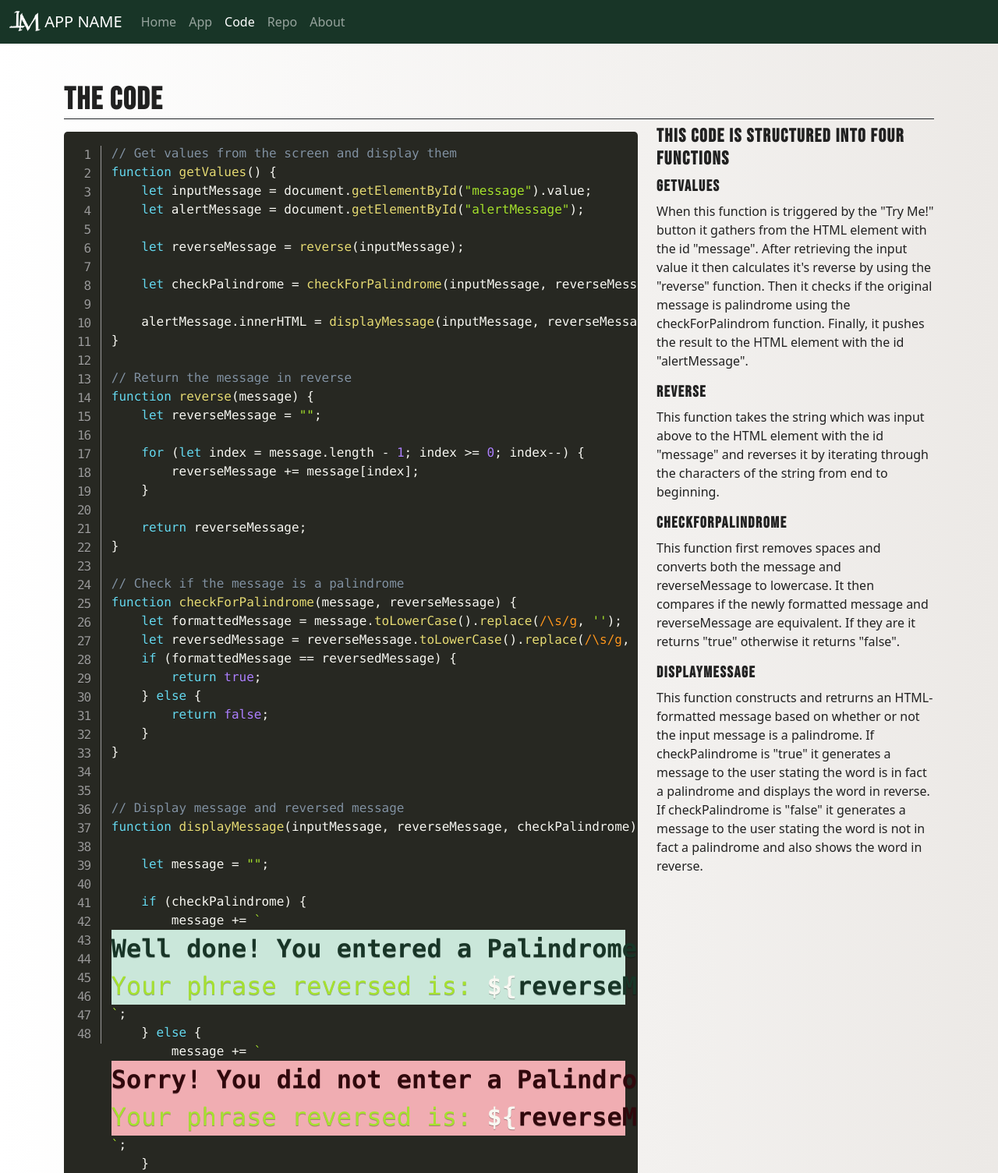
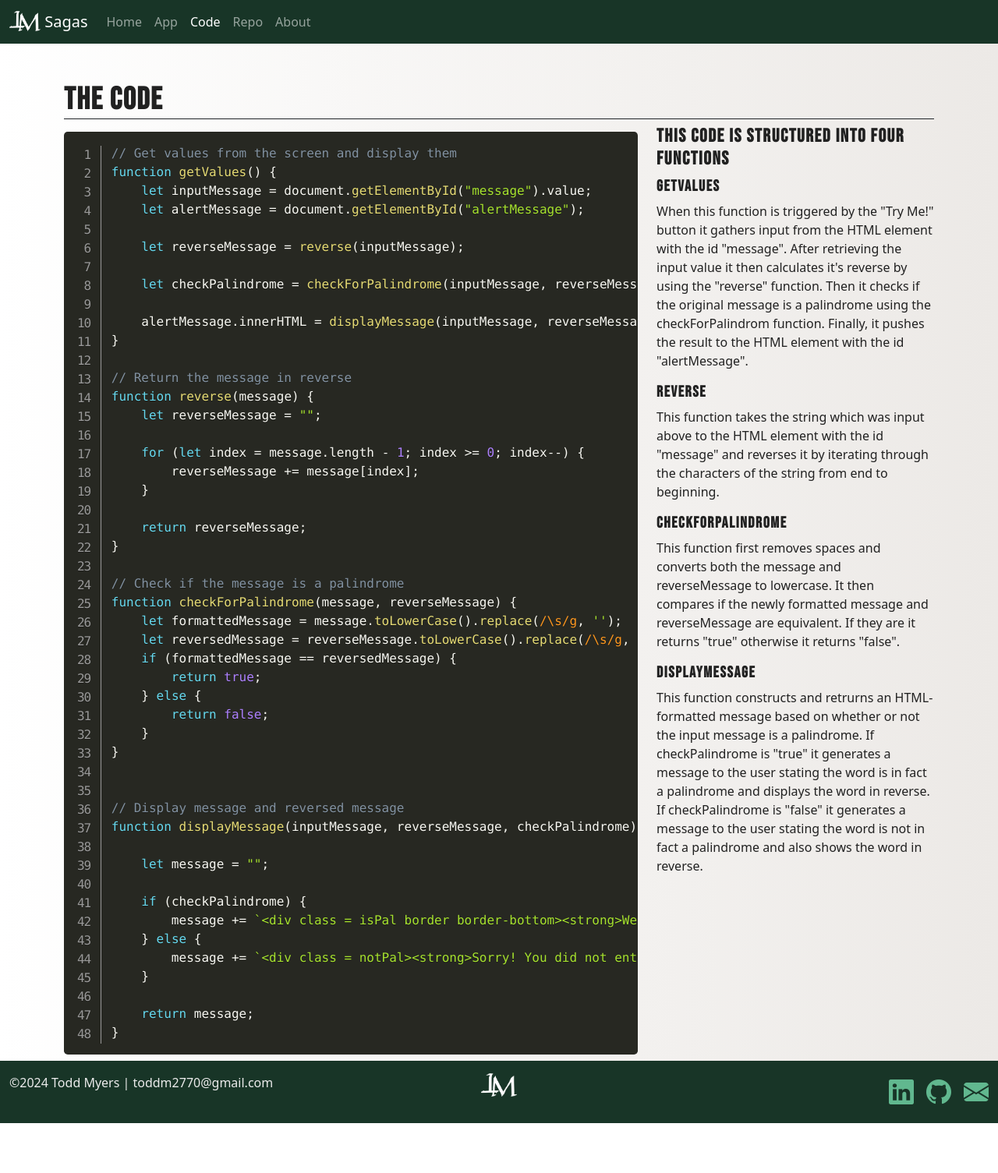
Before and after one commit to toddm2770/palindrome, a plain HTML site: page code.html in a window 1280 px wide. Shown: the top 1505 px of the page at 78% size. After the commit the page ends 1441 px from the top, so only its background shows below. Drawn offline with nearby package versions, Linux system fonts and the light colour scheme.

Commit message:
fixed issue with html being rendered on code page

```diff
--- a/code.html
+++ b/code.html
@@ -2,7 +2,7 @@
 <html lang="en">
 
 <head>
-    <title>APP Name Coding Challenge by Todd Myers</title>
+    <title>Sagas Coding Challenge by Todd Myers</title>
     <!-- Required meta tags -->
     <meta charset="utf-8">
     <meta name="viewport" content="width=device-width, initial-scale=1, shrink-to-fit=no">
@@ -45,7 +45,7 @@
             <div class="container-fluid">
               <a class="navbar-brand" href="index.html">
                 <img src="/img/logos/MyLogoLightSm.png" width="40" class="d-inline-block align-text-top">
-                APP NAME
+                Sagas
               </a>
               <button class="navbar-toggler" type="button" data-bs-toggle="collapse" data-bs-target="#navbarNav" aria-controls="navbarNav" aria-expanded="false" aria-label="Toggle navigation">
                 <span class="navbar-toggler-icon"></span>
@@ -121,9 +121,9 @@
                         let message = "";
 
                         if (checkPalindrome) {
-                            message += `<div class = isPal border border-bottom><strong>Well done! You entered a Palindrome!</strong></div><div class = isPal>Your phrase reversed is: <strong>${reverseMessage}</strong></div>`;
+                            message += `&ltdiv class = isPal border border-bottom&gt&ltstrong&gtWell done! You entered a Palindrome!&lt/strong&gt&lt/div&gt&ltdiv&gt class = isPal>Your phrase reversed is: &ltstrong&gt${reverseMessage}&lt/strong&gt&lt/div&gt`;
                         } else {
-                            message += `<div class = notPal><strong>Sorry! You did not enter a Palindrome!</strong></div><div class = notPal>Your phrase reversed is: <strong>${reverseMessage}</strong></div>`;
+                            message += `&ltdiv class = notPal&gt&ltstrong&gtSorry! You did not enter a Palindrome!&lt/strong&gt&lt/div&gt&ltdiv&gt class = notPal&gtYour phrase reversed is: &ltstrong&gt${reverseMessage}&lt/strong&gt&lt/div&gt`;
                         }
 
                         return message;
@@ -134,9 +134,9 @@
               <div class="col-12 col-lg-4">
                 <h4>This code is structured into four functions</h4>
                 <h5>getValues</h5>
-                <p>When this function is triggered by the "Try Me!" button it gathers from the HTML element with the id "message".
+                <p>When this function is triggered by the "Try Me!" button it gathers input from the HTML element with the id "message".
                   After retrieving the input value it then calculates it's reverse by using the "reverse" function. Then it checks
-                  if the original message is palindrome using the checkForPalindrom function. Finally, it pushes the result to the
+                  if the original message is a palindrome using the checkForPalindrom function. Finally, it pushes the result to the
                   HTML element with the id "alertMessage".
                 </p>
                 <h5>reverse</h5>
```
Also changed, not shown: app.html (+2 -2 lines), index.html (+2 -2 lines).
